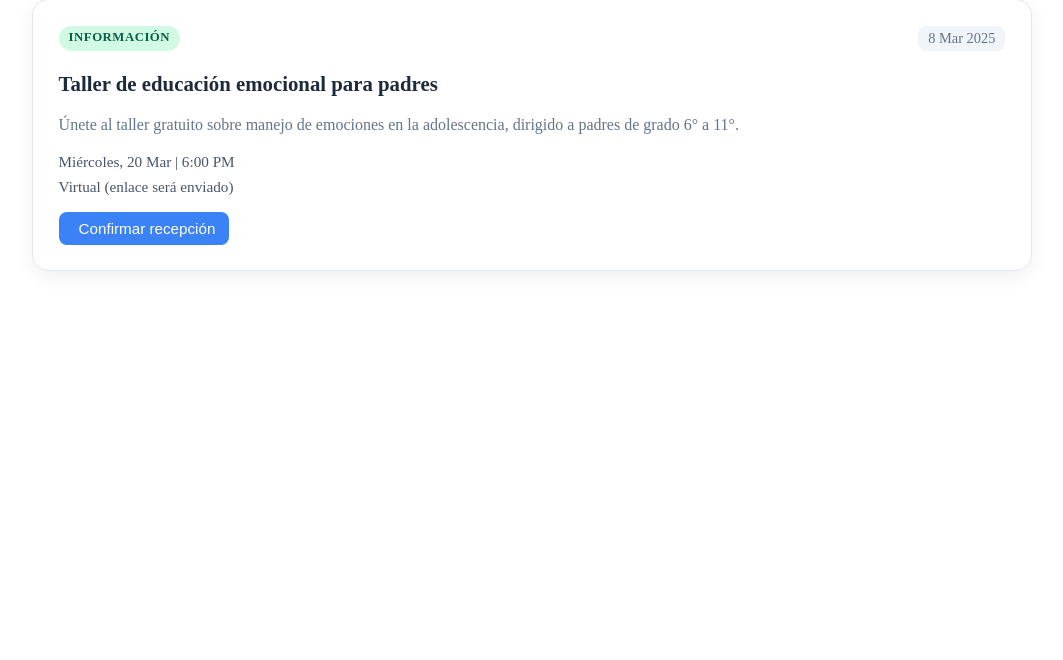
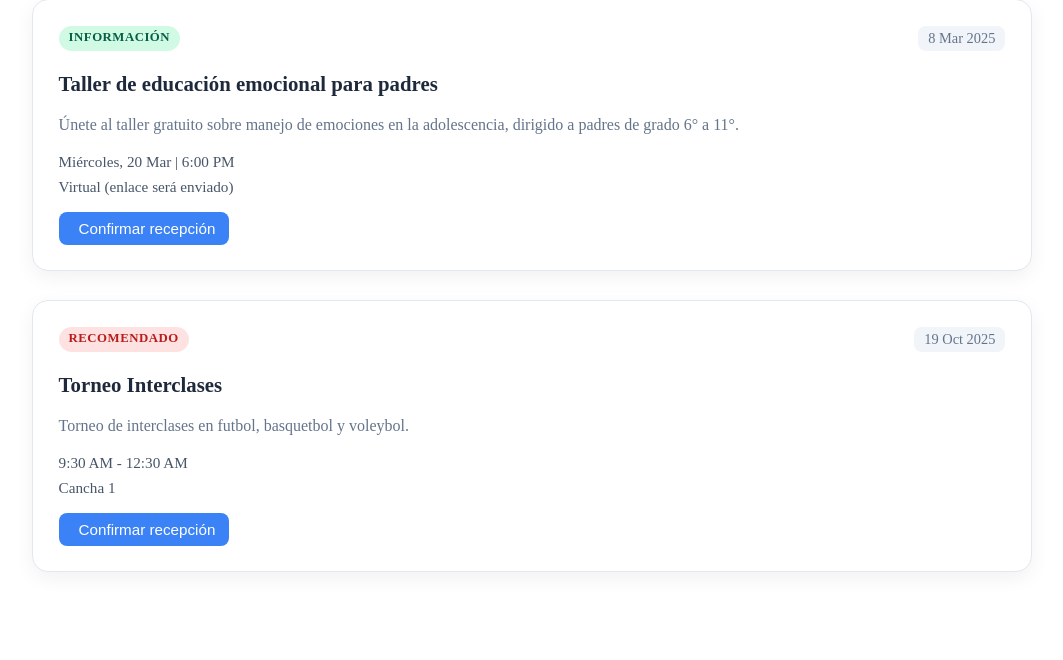
Before and after one commit to Loigon12/noti-escuela, a Flask app: page /comunicados in a window 1280 px wide. Shown: the part 889-1549 px from the top of the page, without its empty margins (108-1171 px from the left). Before the commit the page ends 1160 px from the top, so only its background shows below. Run offline with Flask 3, Linux system fonts and the light colour scheme; some libraries are stand-ins or nearby versions.

Commit message:
actualizado

```diff
--- a/templates/comunicados.html
+++ b/templates/comunicados.html
@@ -235,6 +235,27 @@
         </div>
       </div>
 
+      <!-- Comunicado 4 -->
+      <div class="announcement-card" data-id="2">
+        <div class="announcement-header">
+          <span class="announcement-type urgent">Recomendado</span>
+          <span class="announcement-date">19 Oct 2025</span>
+        </div>
+        <h3>Torneo Interclases</h3>
+        <p>Torneo de interclases en futbol, basquetbol y voleybol.</p>
+        <ul class="announcement-details">
+          <li><i class="far fa-clock"></i> 9:30 AM - 12:30 AM</li>
+          <li><i class="fas fa-building"></i> Cancha 1</li>
+        </ul>
+
+        <div class="confirmation">
+          <button class="btn-confirm" onclick="confirmReceipt(2)">
+            <i class="fas fa-check-circle"></i> Confirmar recepción
+          </button>
+          <span class="confirmation-status" id="status-4"></span>
+        </div>
+      </div>
+
     </div>
   </div>
 </section>
```
